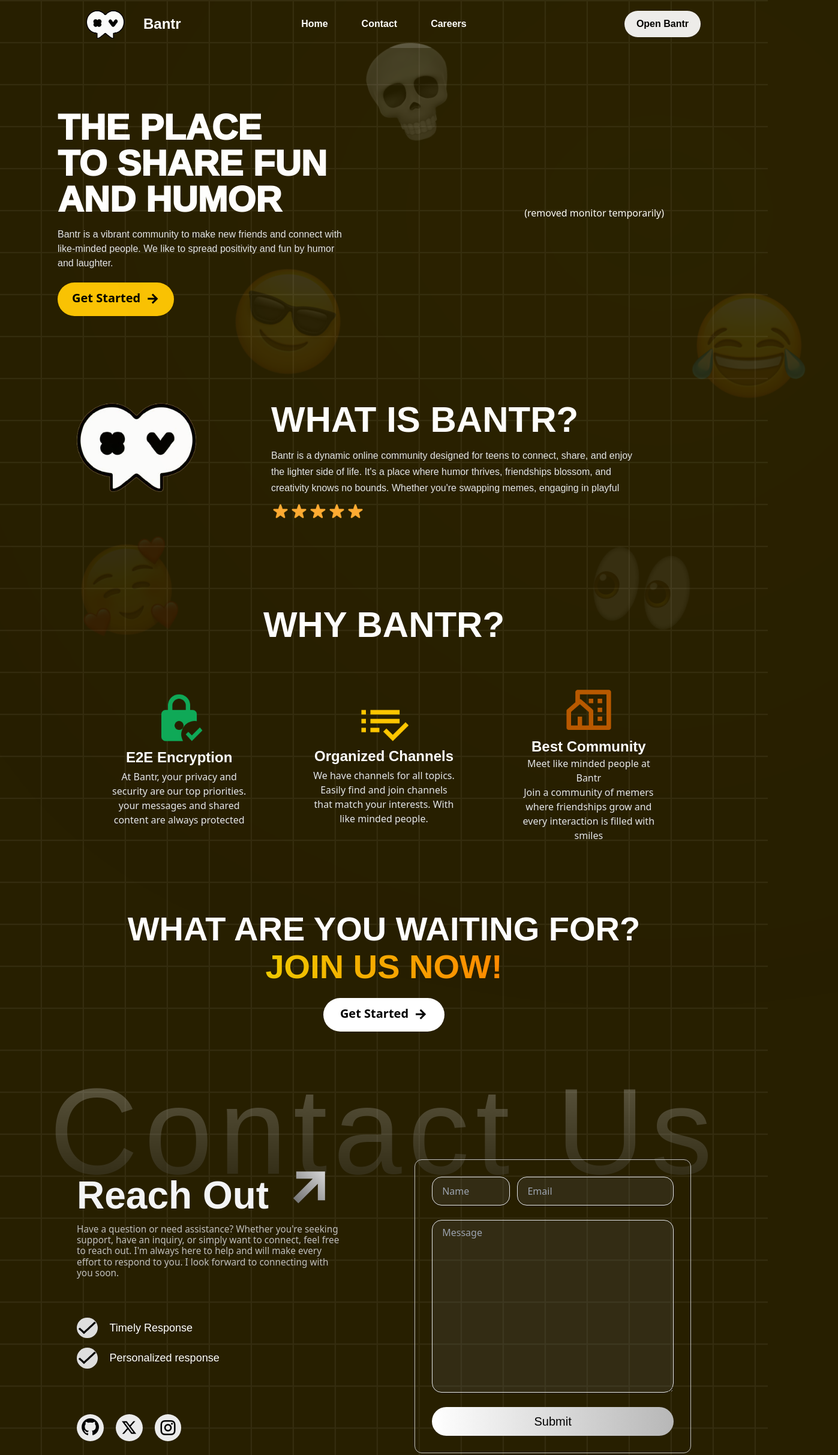
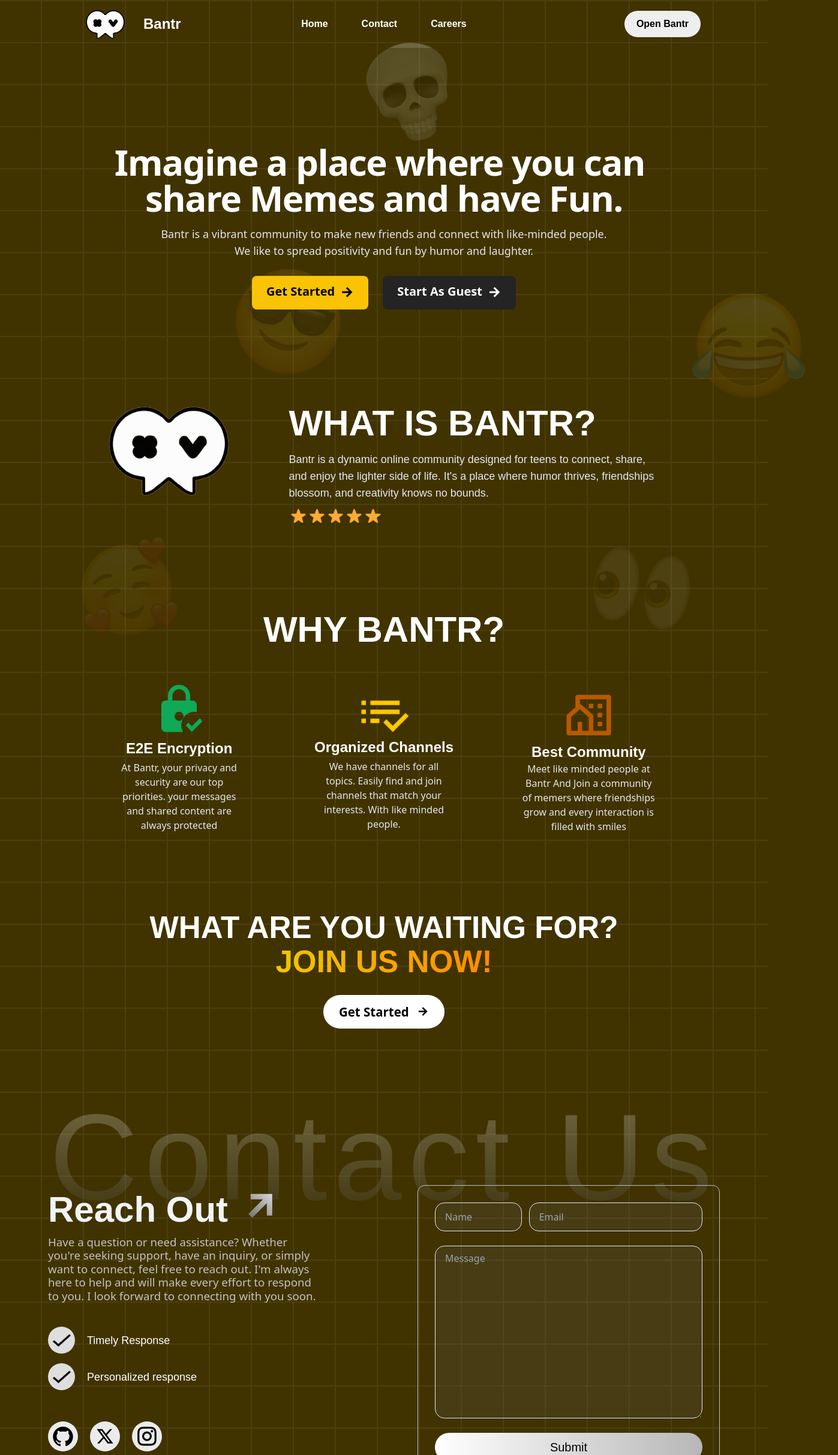
Before and after one commit to SiddDevZ/Bantr, a React (Vite) app: page / in a window 1280 px wide. Shown: the top 2426 px of the page at 60% size, 1397 px wide, since content can reach past the window. Built offline with nearby package versions, Linux system fonts and the light colour scheme.

Commit message:
Made Landing Responsive

```diff
--- a/src/Frontend/Pages/Landing/Landing.css
+++ b/src/Frontend/Pages/Landing/Landing.css
@@ -1,5 +1,5 @@
 body{
-    background-color: #271F00;
+    background-color: #403300;
     overflow-x: hidden;
 }
 .nav{
--- a/src/Frontend/Pages/Landing/Landing.jsx
+++ b/src/Frontend/Pages/Landing/Landing.jsx
@@ -54,27 +54,26 @@ const Landing = () => {
             <img src="eyes.png" alt="" className='ae e5'/>
           </div>
 
-          <main className='flex w-[100vw] z-500 min-h-[550px] items-center mt-[10vh] justify-between md:justify-center sm:px-[5.5rem] md:px-[4rem] lg:px-[7.5vw] xss:px-[3vw]'>
+          <main className='relative w-100 max-w-5xl mx-auto xss:mt-[30vh] md:mt-[18vh] lg:mt-[14vh] sm:pt-24 lg:pt-32'>
             <div className='w-full'>
-              <h1 className='tex xs:text-[9vw] xss:text-[10vw] sm:text-6xl font-pop whitespace-nowrap xss:text-center xss:w-full lg:text-left'>THE PLACE<br />TO SHARE FUN<br />AND HUMOR</h1>
-              <p className='font-pop font-normal text-lg xss:text-xs sm:text-base sm:w-[90%] md:w-[70%] w-[450px] xss:mt-2 sm:mt-4 text-gray-200 xss:text-center xss:w-[90%] lg:text-left lg:whitespace-normal lg:mx-0 xss:mx-auto'>Bantr is a vibrant community to make new friends and connect with like-minded people. We like to spread positivity and fun by humor and laughter.</p>
-              <button className='bg-[#FAC304] px-6 py-3 mt-5 xss:mx-auto lg:mx-0 rounded-full flex'><h1 className='text-black font-semibold text-xl'>Get Started</h1><i class="ri-arrow-right-line text-black text-2xl font-bold ml-2"></i></button>
+              <h1 className='px-1 text-white font-extrabold text-4xl sm:text-5xl lg:text-6xl tracking-tight text-center whitespace-break-spaces'>Imagine a place where you can share Memes and have Fun.</h1>
+              <p className='px-3 mt-4 text-lg text-center max-w-3xl mx-auto text-[#e4e4e4]'>Bantr is a vibrant community to make new friends and connect with like-minded people. We like to spread positivity and fun by humor and laughter.</p>
+              <div className='lg:mt-7 xss:mt-8 flex justify-center space-x-6'>
+                <button className='bg-[#FAC304] sm:px-6 sm:py-3 xs:px-[5vw] xs:py-[2vw] xss:px-[3.5vw] xss:py-[1.5vw] rounded-lg flex'><h1 className='text-black font-semibold xs:text-xl xss:text-lg whitespace-nowrap'>Get Started</h1><i class="ri-arrow-right-line text-black text-2xl font-bold ml-2"></i></button>
+                <button className='bg-[#242424] sm:px-6 sm:py-3 xs:px-[5vw] xs:py-[2vw] xss:px-[3.5vw] xss:py-[1.5vw] rounded-lg flex'><h1 className='text-white font-semibold xs:text-xl xss:text-lg whitespace-nowrap'>Start As Guest</h1><i class="ri-arrow-right-line text-white text-2xl font-bold ml-2"></i></button>
               </div>
-            <div className='monitor-container md:hidden sm:hidden xss:hidden lg:block'>
-              <div className='background'></div>
-              {/* <Monitor /> */}
-              <h1 className='flex justify-center items-center h-[100%]'>(removed monitor temporarily)</h1>
             </div>
           </main>
 
-          <div className='mt-10 mb-36 lg:flex xss:block w-[100vw] z-500 justify-between lg:px-[8rem]'>
-            <div className='flex justify-center mr-20 xss:mr-0 xss:mb-10'>
-              <img src="log.png" alt="" className='flex h-[12vw] ' />
+          <div className='mt-20 xss:mt-32 sm:mt-28 lg:mt-40 mb-36 lg:flex xss:block w-[100vw] z-500 justify-between lg:px-[8rem]'>
+            <div className='flex justify-center lg:mx-auto xss:mb-10'>
+              <img src="log.png" alt="" className='flex md:min-h-[140px] xss:min-h-[110px] h-[12vw] ' />
             </div>
-            <div className='lg:w-[70%] xss:w-full max-w-[700px]'>
+            <div className='lg:w-[70%] flex justify-center xss:w-full'>
+              <div>
                 <h1 className='font-pop font-black lg:text-6xl whitespace-nowrap xs:text-[9vw] xss:text-[9vw] md:text-6xl xss:text-center xss:w-full lg:text-left'>WHAT IS BANTR?</h1>
-              <p className='font-pop font-normal text-md leading-[1.7rem] mt-4 w-[100%] max-w-[39rem] text-gray-200'>Bantr is a dynamic online community designed for teens to connect, share, and enjoy the lighter side of life. It's a place where humor thrives, friendships blossom, and creativity knows no bounds. Whether you're swapping memes, engaging in playful</p>
-              <div className='flex mt-2'>
+                <p className='font-pop lg:font-normal xss:font-light lg:text-lg xss:text-sm leading-[1.7rem] md:mt-4 xss:mt-0 lg:w-[100%] lg:max-w-[39rem] text-gray-200 xss:text-center xss:w-[90%] xss:max-w-[700px] lg:text-left lg:whitespace-normal lg:mx-0 xss:mx-auto'>Bantr is a dynamic online community designed for teens to connect, share, and enjoy the lighter side of life. It's a place where humor thrives, friendships blossom, and creativity knows no bounds.</p>
+                <div className='flex xss:justify-center lg:justify-start mt-2'>
                   <img src="star.png" alt="" className='h-8' />
                   <img src="star.png" alt="" className='h-8' />
                   <img src="star.png" alt="" className='h-8' />
@@ -83,76 +82,86 @@ const Landing = () => {
                 </div>
               </div>
             </div>
+          </div>
 
-          <div className='mb-28'>
-            <h1 className='font-pop font-black text-6xl whitespace-nowrap text-center'>WHY BANTR?</h1>
-            <div className='flex justify-between sm:px-[5.5rem] md:px-[6rem] lg:px-[8rem] mt-14'>
-              <div className='w-1/3 flex flex-col items-center justify-center'>
-                <img src="/why/lock.png" alt="" className='h-[7vw]' />
+          <div className='mb-28 w-[100vw]'>
+            <h1 className='font-pop font-black lg:text-6xl xs:text-[9vw] xss:text-[9vw] md:text-6xl whitespace-nowrap text-center'>WHY BANTR?</h1>
+            <div className='flex flex-wrap justify-between sm:px-[5.5rem] md:px-[6rem] lg:px-[8rem] mt-10'>
+              <div className='w-full sm:w-1/2 lg:w-1/3 flex flex-col items-center justify-center p-4'>
+                <img src="/why/lock.png" alt="" className='h-[7vw] min-h-[85px] max-h-[100px]' />
                 <h1 className='font-pop font-semibold mb-1 mt-1 text-2xl whitespace-nowrap'>E2E Encryption</h1>
-                <p className='w-[70%] text-center text-gray-200'>At Bantr, your privacy and security are our top priorities. your messages and shared content are always protected</p>
+                <p className='w-[70%] min-w-[222px] text-center text-gray-200'>At Bantr, your privacy and security are our top priorities. your messages and shared content are always protected</p>
               </div>
-              <div className='w-1/3 flex flex-col items-center justify-center'>
-                <img src="/why/channel.png" alt="" className='h-[7vw]' />
+              <div className='w-full sm:w-1/2 lg:w-1/3 flex flex-col items-center justify-center p-4'>
+                <img src="/why/channel.png" alt="" className='h-[7vw] min-h-[85px] max-h-[100px]' />
                 <h1 className='font-pop font-semibold mb-1 text-2xl whitespace-nowrap'>Organized Channels</h1>
-                <p className='w-[70%] text-center text-gray-200'>We have channels for all topics.<br />Easily find and join channels that match your interests. With like minded people.</p>
+                <p className='w-[70%] min-w-[222px] text-center text-gray-200'>We have channels for all topics. Easily find and join channels that match your interests. With like minded people.</p>
               </div>
-              <div className='w-1/3 flex flex-col items-center justify-center'>
-                <img src="/why/home.png" alt="" className='h-[7vw]' />
+              <div className='w-full sm:w-1/2 lg:w-1/3 flex flex-col items-center justify-center p-4'>
+                <img src="/why/home.png" alt="" className='h-[7vw] min-h-[85px] max-h-[100px]' />
                 <h1 className='font-pop font-semibold translate-y-2 mb-2 mt-1 text-2xl whitespace-nowrap'>Best Community</h1>
-                <p className='w-[70%] text-center text-gray-200'>Meet like minded people at Bantr<br />Join a community of memers where friendships grow and every interaction is filled with smiles</p>
+                <p className='w-[70%] min-w-[222px] text-center text-gray-200'>Meet like minded people at Bantr And Join a community of memers where friendships grow and every interaction is filled with smiles</p>
               </div>
             </div>
           </div>
 
-          <div className='mb-16 flex flex-col '>
-            <h1 className='font-pop font-black text-[3.5rem] leading-[1.13] whitespace-nowrap text-center'>WHAT ARE YOU WAITING FOR?<br /><span className='bg-gradient-to-r from-[#EEC800] to-[#FF8A00] text-transparent bg-clip-text'>JOIN US NOW!</span></h1>
-            <button className='bg-[#ffffff] m-auto px-7 py-3 mt-5 rounded-full flex'><h1 className='text-black font-semibold text-xl'>Get Started</h1><i class="ri-arrow-right-line text-black text-2xl font-bold ml-2"></i></button>
+          <div className='mb-28 flex flex-col'>
+            <h1 className='font-pop font-black text-[6vw] xss:text-[9vw] sm:text-[5vw] md:text-[4.5vw] lg:text-[4vw] leading-[1.13] text-center'>
+              <span className='sm:whitespace-nowrap xss:whitespace-normal'>WHAT ARE YOU WAITING FOR?</span>
+              <br />
+              <span className='bg-gradient-to-r from-[#EEC800] to-[#FF8A00] text-transparent bg-clip-text'>JOIN US NOW!</span>
+            </h1>
+            <button className='bg-[#ffffff] mx-auto px-[4vw] xss:px-[5vw] sm:px-[3.5vw] py-[1.5vw] xss:py-[3vw] sm:py-[1.3vw] lg:py-[1vw] lg:px-[2vw] xss:mt-[3vw] lg:mt-[2vw] rounded-full flex items-center justify-center'>
+              <h1 className='text-black font-semibold text-[3vw] xss:text-[3.5vw] sm:text-[2.5vw] md:text-[2vw] lg:text-[1.6vw] flex items-center whitespace-nowrap'>
+                Get Started
+                <i className="ri-arrow-right-line text-black ml-[1vw]"></i>
+              </h1>
+            </button>
           </div>
 
           <div className='mb-72'>
-            <h1 className='text-center text-[16vw] tracking-wider font-pop leading-none opacity-25 bg-gradient-to-b from-[#FFFFFF] to-[#414141] text-transparent bg-clip-text'>Contact Us</h1>
-            <div className='sm:px-[5.5rem] md:px-[7rem] lg:px-[8rem] -translate-y-14'>
-              <div className='flex justify-between'>
-                <div className='flex flex-col justify-between'>
+            <h1 className='text-center  text-[16vw] tracking-wider font-pop leading-none opacity-25 bg-gradient-to-b from-[#FFFFFF] to-[#414141] text-transparent bg-clip-text'>Contact Us</h1>
+            <div className='lg:px-[5rem] md:px-[5rem] sm:px-[3.5rem] xs:px-[3rem] xss:px-[2.4rem] sm:-translate-y-14 xss:-translate-y-6'>
+              <div className='flex flex-col lg:flex-row justify-between'>
+                <div className='flex flex-col sm:space-y-8 xss:space-y-5 lg:w-[45%] mb-10 lg:mb-0'>
                   <div>
-                    <h1 className='leading-none font-pop font-bold text-[5vw] text-gray-100'>Reach Out <i class="ri-arrow-right-up-line bg-gradient-to-bl text-8xl from-[#FFFFFF] to-[#414141] text-transparent bg-clip-text"></i></h1>
-                    <p className='mt-3 text-[1.2vw] w-[35vw] text-[#d2d2d2] leading-[1.2] opacity-90'>Have a question or need assistance? Whether you're seeking support, have an inquiry, or simply want to connect, feel free to reach out. I'm always here to help and will make every effort to respond to you. I look forward to connecting with you soon.</p>
-                  </div>
-                  <div className='mt-2 flex-col mb-5'>
+                    <h1 className='leading-none font-pop font-bold lg:text-6xl md:text-6xl sm:text-5xl xss:text-5xl text-gray-100 whitespace-nowrap'>Reach Out <i class="ri-arrow-right-up-line bg-gradient-to-bl lg:text-7xl xss:text-5xl  md:text-6xl sm:text-5xl from-[#FFFFFF] to-[#414141] text-transparent bg-clip-text"></i></h1>
+                    <p className='mt-3 text-[16px] md:text-[1.35rem] whitespace-normal lg:text-[1.17rem] w-full lg:w-[35vw] text-[#d2d2d2] leading-[1.2] opacity-90'>Have a question or need assistance? Whether you're seeking support, have an inquiry, or simply want to connect, feel free to reach out. I'm always here to help and will make every effort to respond to you. I look forward to connecting with you soon.</p>
+                    <div className='mt-10 flex-col mb-5'>
                       <div className='flex items-center mb-4'>
-                      <div className='flex w-[2.7vw] h-[2.7vw] bg-[#DEDEDE] mr-5 rounded-full justify-center items-center'>
-                        <img src="check.png" alt="" className='' />
+                        <div className='flex w-[40px] h-[40px] lg:w-[45px] lg:h-[45px] bg-[#DEDEDE] mr-5 rounded-full justify-center items-center'>
+                          <img src="check.png" alt="" className='w-[67%]' />
                         </div>
                         <h1 className='font-pop font-medium text-lg'>Timely Response</h1>
                       </div>
                       <div className='flex items-center'>
-                      <div className='flex w-[2.7vw] h-[2.7vw] bg-[#DEDEDE] mr-5 rounded-full justify-center items-center'>
-                        <img src="check.png" alt="" className='w-' />
+                        <div className='flex w-[40px] h-[40px] lg:w-[45px] lg:h-[45px] bg-[#DEDEDE] mr-5 rounded-full justify-center items-center'>
+                          <img src="check.png" alt="" className='w-[67%]' />
                         </div>
                         <h1 className='font-pop font-medium text-lg'>Personalized response</h1>
                       </div>
                     </div>
+                  </div>
                   <div className='flex mb-5'>
-                    <div className='flex w-[3.5vw] h-[3.5vw] bg-[#EBEBEB] mr-5 rounded-full justify-center items-center blur-thing'>
-                      <i class="ri-github-fill text-black text-[2.7vw]"></i>
+                    <div className='flex md:w-[50px] md:h-[50px] sm:w-[45px] sm:h-[45px] xss:w-[45px] xss:h-[45px] bg-[#EBEBEB] mr-5 rounded-full justify-center items-center blur-thing'>
+                      <i class="ri-github-fill    text-black md:text-[40px] xss:text-[35px]"></i>
                     </div>
-                    <div className='flex w-[3.5vw] h-[3.5vw] bg-[#EBEBEB] mr-5 rounded-full justify-center items-center'>
-                      <i class="ri-twitter-x-line text-black text-[2.2vw]"></i>
+                    <div className='flex md:w-[50px] md:h-[50px] sm:w-[45px] sm:h-[45px] xss:w-[45px] xss:h-[45px] bg-[#EBEBEB] mr-5 rounded-full justify-center items-center'>
+                      <i class="ri-twitter-x-line text-black md:text-[32px] xss:text-[30px]"></i>
                     </div>
-                    <div className='flex w-[3.5vw] h-[3.5vw] bg-[#EBEBEB] mr-5 rounded-full justify-center items-center'>
-                      <i class="ri-instagram-line text-black text-[2.35vw]"></i>
+                    <div className='flex md:w-[50px] md:h-[50px] sm:w-[45px] sm:h-[45px] xss:w-[45px] xss:h-[45px] bg-[#EBEBEB] mr-5 rounded-full justify-center items-center'>
+                      <i class="ri-instagram-line text-black md:text-[38px] xss:text-[32px]"></i>
                     </div>
                   </div>
                 </div>
 
-                <div className='w-[45%] border border-[#c0c0c0] p-7 rounded-xl'>
-                  <form className='space-y-6'>
-                    <div className='flex justify-between space-x-3'>
-                      <div className='w-1/3'>
+                <div className='w-full lg:w-[45%] border border-[#c0c0c0] p-7 rounded-xl'>
+                  <form className='xss:space-y-4 md:space-y-6'>
+                    <div className='flex flex-col sm:flex-row justify-between space-y-3 sm:space-y-0 sm:space-x-3'>
+                      <div className='w-full sm:w-1/3'>
                         <input type="text" id="name" placeholder='Name' className='h-12 block bg-[rgba(103,103,103,0.2)] pl-4 w-full border rounded-2xl shadow-sm text-gray-100' />
                       </div>
-                      <div className='w-2/3'>
+                      <div className='w-full sm:w-2/3'>
                         <input type="email" id="email" placeholder='Email' className='h-12 block bg-[rgba(103,103,103,0.2)] pl-4 w-full border rounded-2xl shadow-sm text-gray-100' />
                       </div>
                     </div>
@@ -164,9 +173,7 @@ const Landing = () => {
                     </div>
                   </form>
                 </div>
-
               </div>
-
             </div>
           </div>
         </div>
```
Lines whose indentation alone changed are shown as unchanged.
